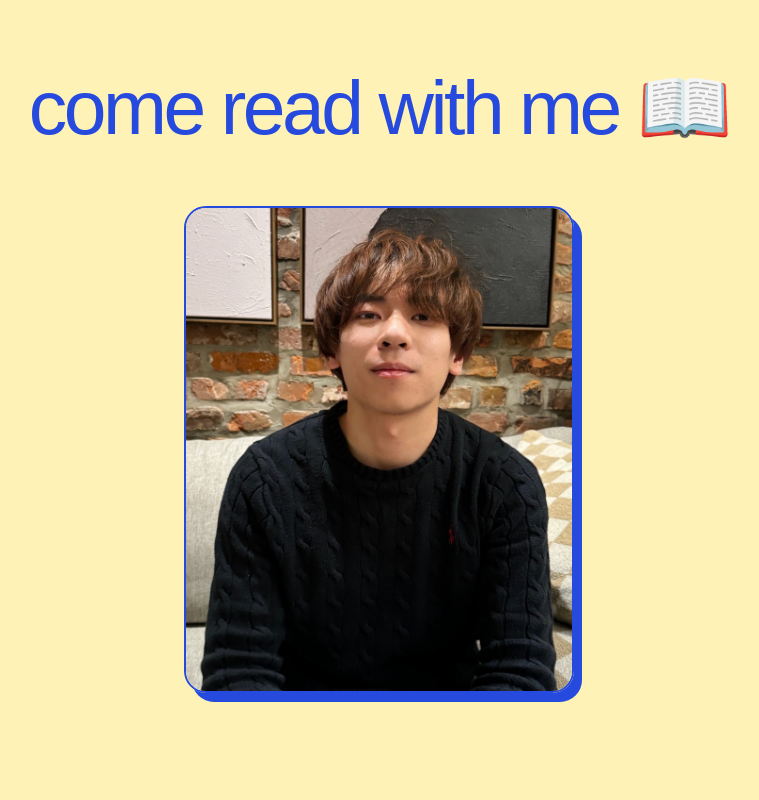
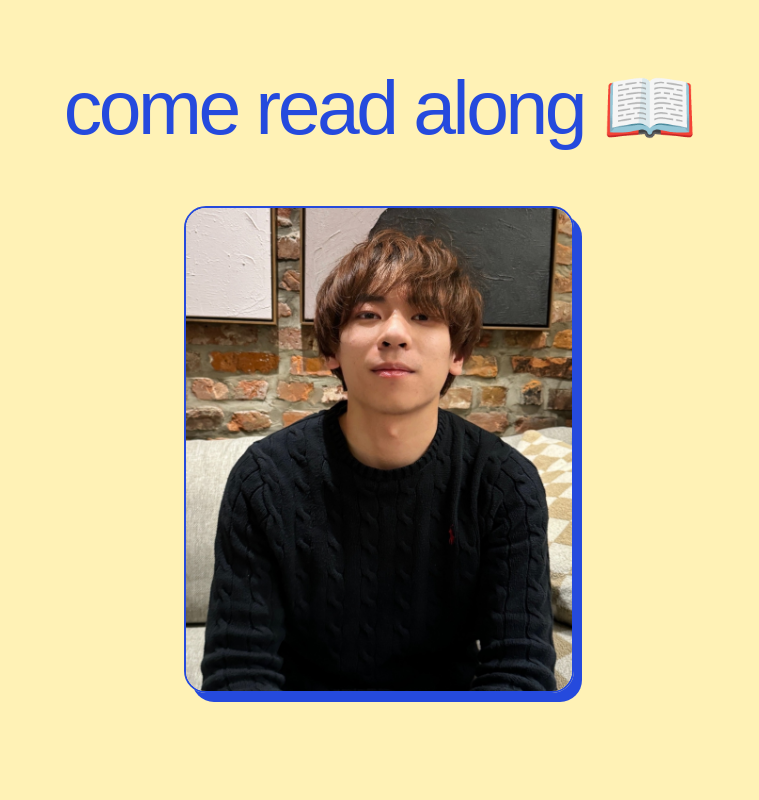
Before and after one commit to mariomach/personal-website, a Next.js app: page / in a window 1280 px wide. Shown: the top 800 px of the page, without its empty margins (261-1020 px from the left). Built offline with nearby package versions, Linux system fonts and the light colour scheme.

Commit message:
Change headline to come read along

```diff
--- a/app/components/Portfolio.jsx
+++ b/app/components/Portfolio.jsx
@@ -8,7 +8,7 @@ export default function Portfolio({ variant = 'fade' }) {
     <div className="mx-auto flex min-h-svh max-w-6xl flex-col items-center px-6 pt-14 text-[#254add] sm:px-10 sm:pt-16">
       <main className="flex w-full flex-1 flex-col items-center">
         <h1 className="text-center text-[clamp(2.5rem,6vw,5rem)] leading-[1.12] font-medium tracking-[-0.045em]">
-          come read with me 📖
+          come read along 📖
         </h1>
         <div className="mt-12 w-[min(76vw,390px)] overflow-hidden rounded-[22px] border-2 border-[#254add] shadow-[8px_9px_0_0_#254add] sm:mt-14">
           <Image
```
